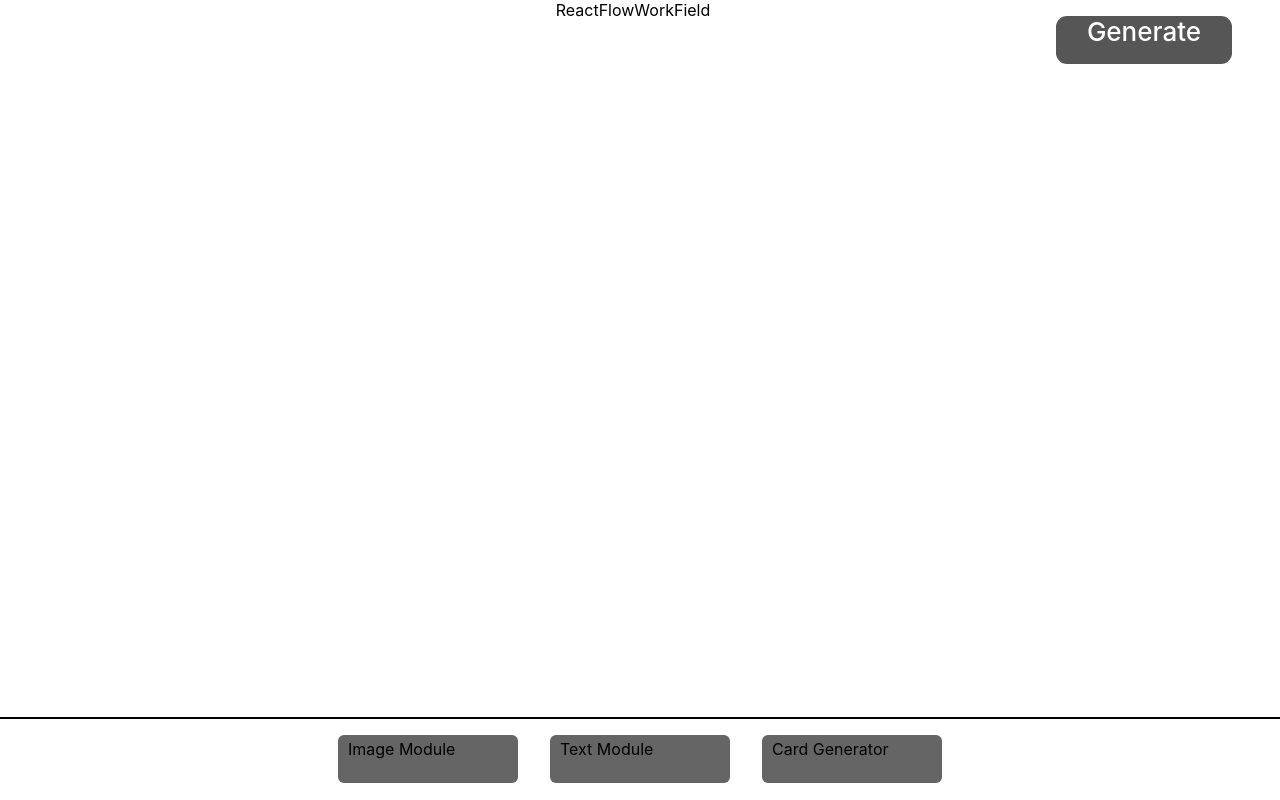
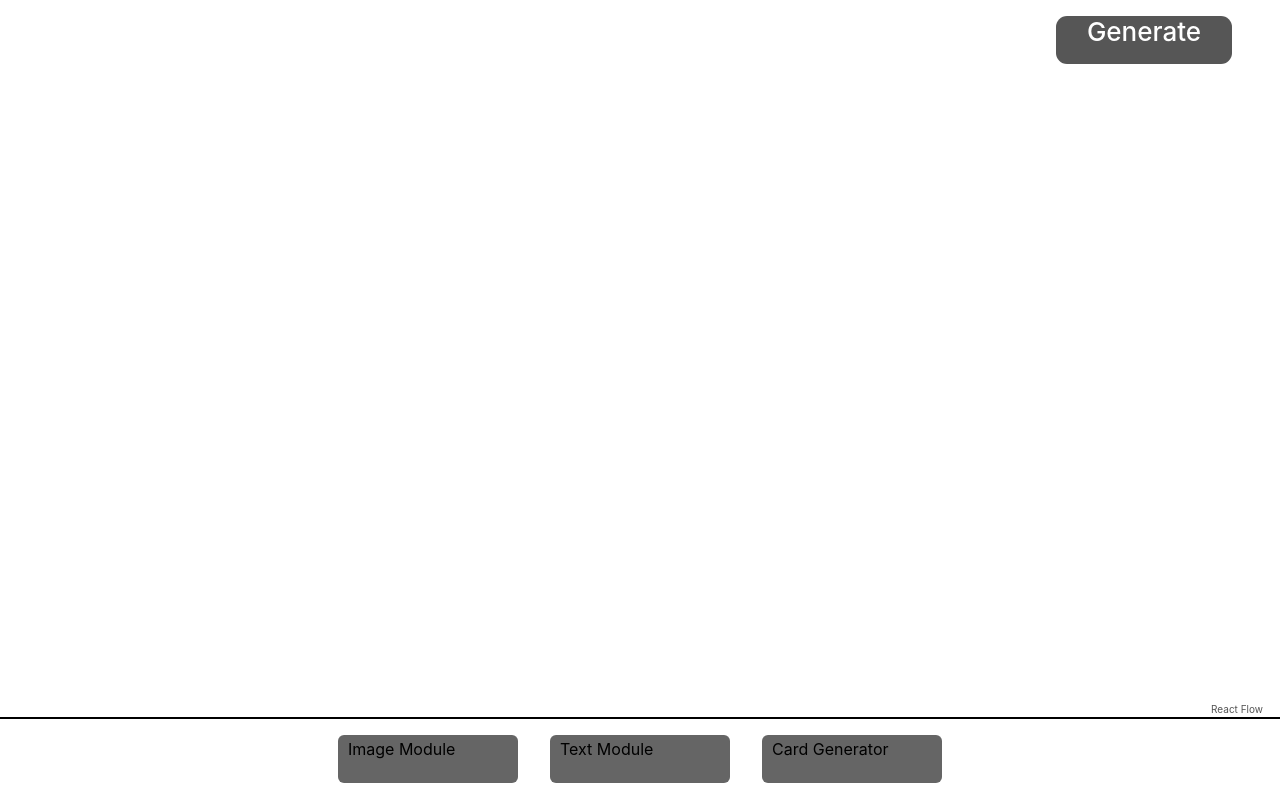
Before and after one commit to akarj/react-flow-card, a React (Create React App) app: page / in a window 1280 px wide. Built offline with nearby package versions, Linux system fonts and the light colour scheme.

Commit message:
drag and drop funtionality added!!✔✔✔

```diff
--- a/src/App.scss
+++ b/src/App.scss
@@ -8,7 +8,6 @@
     width: 11rem;
     height: 3rem;
     top: 1rem;
-    // background: #5eb110;
     background: #565656;
     border-radius: 11px;
 
@@ -17,14 +16,6 @@
     font-size: 26px;
     color: #ffffff;
     cursor: pointer;
-
-    span {
-      // border: 1px solid #000;
-      // position: relative;
-      // top: ;
-    }
-
-    // }
   }
 }
 
--- a/src/Components/BottomBar/BottomBar.jsx
+++ b/src/Components/BottomBar/BottomBar.jsx
@@ -2,15 +2,33 @@ import "./BottomBar.scss";
 import Module from "../Modules/Module/Module";
 
 export default function BottomBar() {
+  const onDragStart = (event, nodeType) => {
+    console.log("node-type", nodeType);
+    event.dataTransfer.setData("application/reactflow", nodeType);
+    event.dataTransfer.effectAllowed = "move";
+  };
+
   return (
     <div className="bottomBar-container">
-      <div className="image-module">
+      <div
+        className="image-module"
+        onDragStart={e => onDragStart(e, "ImageNode")}
+        draggable
+      >
         <Module key="Image Module" type="Image Module" />
       </div>
-      <div className="text-module">
+      <div
+        className="text-module"
+        onDragStart={e => onDragStart(e, "TextNode")}
+        draggable
+      >
         <Module key="Text Module" type="Text Module" />
       </div>
-      <div className="card-module">
+      <div
+        className="card-module"
+        onDragStart={e => onDragStart(e, "CardNode")}
+        draggable
+      >
         <Module key="Card Generator" type="Card Generator" />
       </div>
     </div>
--- a/src/Components/Data/InitialState.js
+++ b/src/Components/Data/InitialState.js
@@ -39,7 +39,7 @@ export const initialState = [
       label: "Card Generate",
     },
     position: {
-      x: 100,
+      x: 500,
       y: 150,
     },
   },
--- a/src/Components/Modules/CardGenerator/CardGenerator.jsx
+++ b/src/Components/Modules/CardGenerator/CardGenerator.jsx
@@ -0,0 +1,5 @@
+import React from "react";
+
+export default function CardGenerator() {
+  return <div>Card Generator</div>;
+}
--- a/src/Components/Modules/ImageField/ImageField.jsx
+++ b/src/Components/Modules/ImageField/ImageField.jsx
@@ -0,0 +1,5 @@
+import "./ImageField.scss";
+
+export default function ImageField() {
+  return <div>image 🚷</div>;
+}
--- a/src/Components/Modules/Module/Module.jsx
+++ b/src/Components/Modules/Module/Module.jsx
@@ -1,7 +1,7 @@
 import "./Module.scss";
 
 export default function Module(props) {
-  console.log(props);
+  // console.log(props);
   return (
     <div className="module-container">
       <span>{props.type}</span>
--- /dev/null
+++ b/src/Components/Modules/Outfield/Outfield.jsx
@@ -0,0 +1,5 @@
+import "./Outfield.scss";
+
+export default function Outfield() {
+  return <div>somethis</div>;
+}
--- /dev/null
+++ b/src/Components/Modules/TextField/TextField.jsx
@@ -0,0 +1,5 @@
+import "./TextField.scss";
+
+export default function TextField() {
+  return <div>text Filed💣 </div>;
+}
--- a/src/Components/ReactFlowWorkField/ReactFlowWorkField.jsx
+++ b/src/Components/ReactFlowWorkField/ReactFlowWorkField.jsx
@@ -1,9 +1,97 @@
 import "./ReactFlowWorkField.scss";
+import { useState, useRef } from "react";
+import { initialState } from "../../Components/Data/InitialState";
+import ReactFlow, {
+  removeElements,
+  addEdge,
+  ReactFlowProvider,
+  useCallback,
+  useEffect,
+  Controls,
+} from "react-flow-renderer";
+import TextNode from "../Modules/TextField/TextField";
+import ImageNode from "../Modules/ImageField/ImageField";
+import CardNode from "../Modules/CardGenerator/CardGenerator";
+import OutNode from "../Modules/Outfield/Outfield";
 
+const nodeTypes = {
+  TextNode,
+  ImageNode,
+  CardNode,
+  OutNode,
+};
+
+/*TODO
+
+
+@params :[modules]
+    1. Image Module
+    2. Text Module
+    3. Card Module
+    4. OutputModule
+
+=> Drag and Drop Functionality
+*/
+
+let text_id = 2;
+let image_id = 2;
+let card_id = 2;
+const getId = type =>
+  type === "TEXT"
+    ? `text-${text_id++}`
+    : type === "IMAGE"
+    ? `image-${image_id++}`
+    : `card-${card_id++}`;
+let id = 0;
+// const getId = () => `dndnode_${id++}`;
 export default function ReactFlowWorkField() {
+  const [elements, setElements] = useState(initialState);
+  const [reactFlowInstance, setReactFlowInstance] = useState(null);
+  const reactFlowWrapper = useRef(null);
+  const onDragOver = event => {
+    event.preventDefault();
+    event.dataTransfer.dropEffect = "move";
+  };
+
+  const onConnect = params => setElements(els => addEdge(params, els));
+
+  const onElementsRemove = elementsToRemove =>
+    setElements(els => removeElements(elementsToRemove, els));
+
+  const onDrop = event => {
+    event.preventDefault();
+    const reactFlowBounds = reactFlowWrapper.current.getBoundingClientRect();
+    const type = event.dataTransfer.getData("application/reactflow");
+    const position = reactFlowInstance.project({
+      x: event.clientX - reactFlowBounds.left,
+      y: event.clientY - reactFlowBounds.top,
+    });
+    const newNode = {
+      id: getId(),
+      type,
+      position,
+      data: { label: `${type} node` },
+    };
+
+    setElements(es => es.concat(newNode));
+  };
+
+  const onLoad = _reactFlowInstance => setReactFlowInstance(_reactFlowInstance);
+
   return (
-    <div className="reactFlowWorkField-container">
-      <span>ReactFlowWorkField</span>
+    <div className="reactFlowWorkField-container" ref={reactFlowWrapper}>
+      <ReactFlow
+        onConnect={onConnect}
+        elements={elements}
+        nodeTypes={nodeTypes}
+        snapToGrid={true}
+        // snapGrid={snapGrid}
+        defaultZoom={1.5}
+        onDragOver={onDragOver}
+        onDrop={onDrop}
+        onLoad={onLoad}
+        onElementsRemove={onElementsRemove}
+      />
     </div>
   );
 }
```
Also changed, not shown: src/Components/Modules/Outfield/Outfield.scss (added), src/Components/Modules/TextField/TextField.scss (added).
